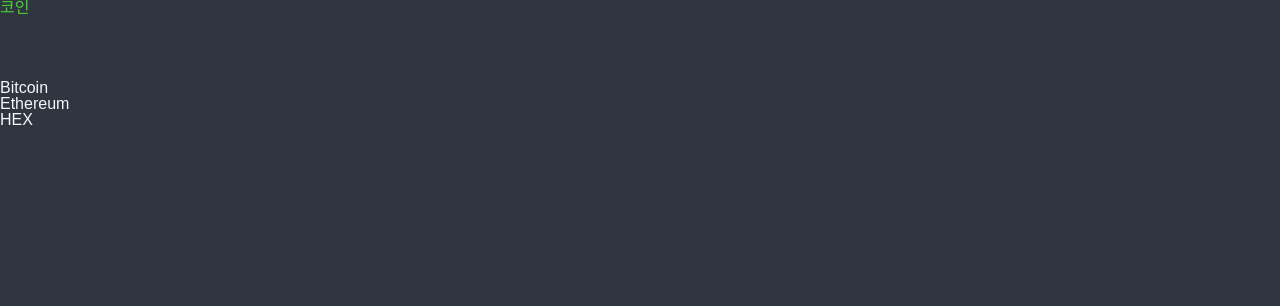
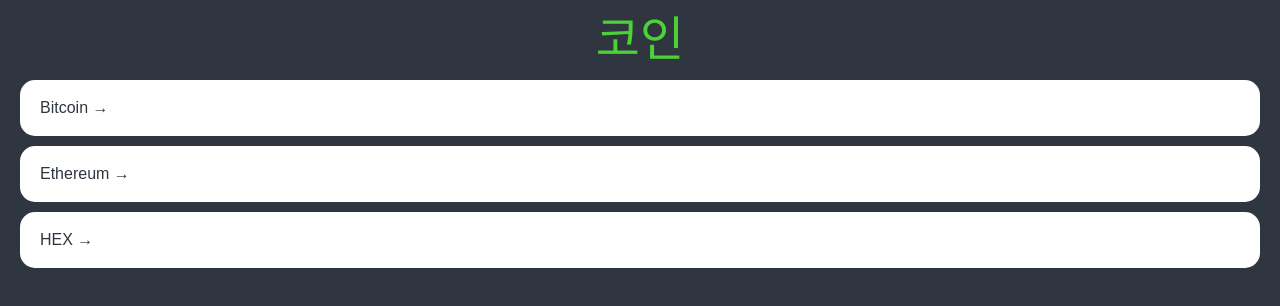
Before and after one commit to gyuhyuk/react-crypto-tracker, a React (Create React App) app: page / in a window 1280 px wide. Shown: the top 306 px of the page. Built offline with nearby package versions, Linux system fonts and the light colour scheme.

Commit message:
#5.2 complete

```diff
--- a/src/routes/Coins.tsx
+++ b/src/routes/Coins.tsx
@@ -1,4 +1,5 @@
 import { styled } from "styled-components";
+import { Link } from "react-router-dom";
 
 const coins = [
   {
@@ -38,7 +39,9 @@
       </Header>
       <CoinsList>
         {coins.map((coin) => (
-          <Coin key={coin.id}>{coin.name}</Coin>
+          <Coin key={coin.id}>
+            <Link to={`/${coin.id}`}>{coin.name} &rarr;</Link>
+          </Coin>
         ))}
       </CoinsList>
     </Container>
@@ -49,14 +52,35 @@
 
 const Title = styled.h1`
   color: ${(props) => props.theme.accentColor};
+  font-size: 48px;
 `;
 
-const Container = styled.div``;
+const Container = styled.div`
+  padding: 0 20px;
+`;
 
 const Header = styled.h1`
   height: 10vh;
+  display: flex;
+  justify-content: center;
+  align-items: center;
 `;
 
 const CoinsList = styled.ul``;
 
-const Coin = styled.li``;
+const Coin = styled.li`
+  background-color: white;
+  color: ${(props) => props.theme.bgColor};
+  margin-bottom: 10px;
+  border-radius: 15px;
+  a {
+    padding: 20px;
+    transition: color 0.2s ease-in;
+    display: block;
+  }
+  &:hover {
+    a {
+      color: ${(props) => props.theme.accentColor};
+    }
+  }
+`;
--- a/src/style/GlobalStyle.tsx
+++ b/src/style/GlobalStyle.tsx
@@ -62,6 +62,7 @@
 }
 a {
   text-decoration:none;
+  color:inherit;
 }
 `;
 export default GlobalStyle;
```
